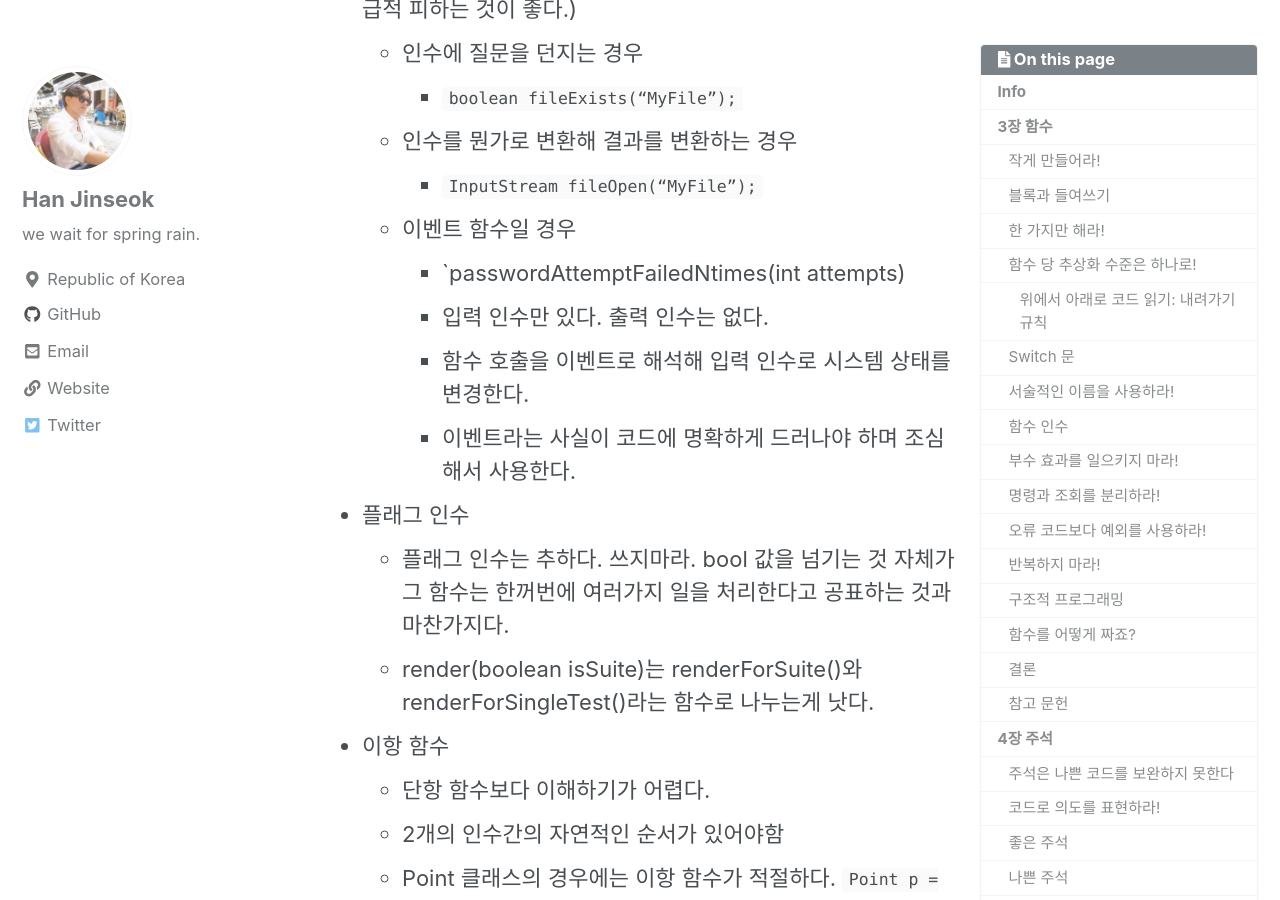
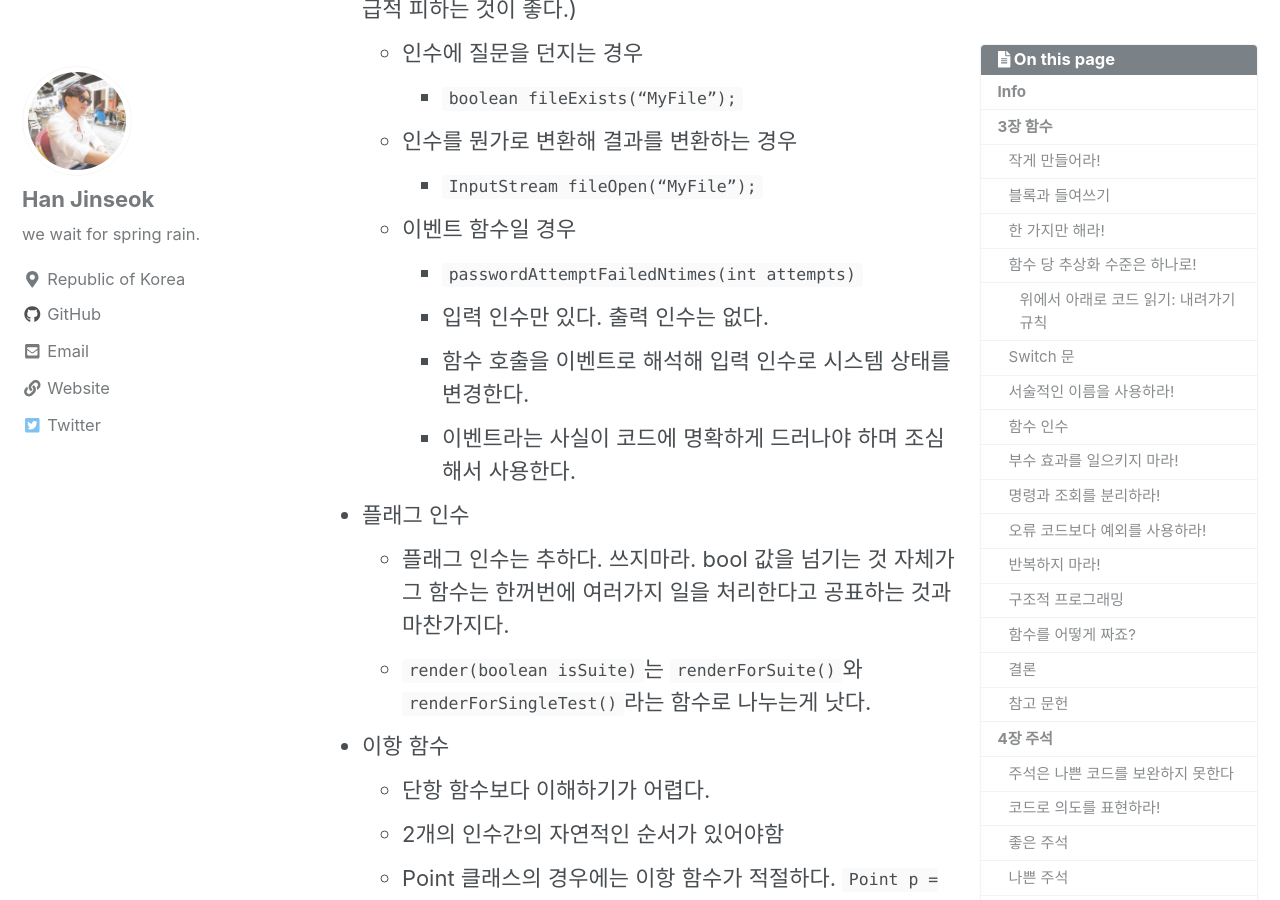
Before and after one commit to moregorenine/moregorenine.github.io, a Jekyll site: the page built from _posts/book/2019-03-01-clean-code-part3.md, in a window 1280 px wide and 900 px high, scrolled down 5367 px. Built offline with Jekyll 4.4.1, drawn with Linux system fonts in a browser that asks for light colours; nearby versions of some CDN libraries; comment, search, counter and statistics services are not loaded; a style sheet for code colours, icons or effects is not loaded.

```diff
--- a/_posts/book/2019-03-01-clean-code-part3.md
+++ b/_posts/book/2019-03-01-clean-code-part3.md
@@ -140,13 +140,13 @@ public class EmployeeFactoryImpl implements EmployeeFactory {
   - 인수를 뭔가로 변환해 결과를 변환하는 경우
     - `InputStream fileOpen(“MyFile”);`
   - 이벤트 함수일 경우
-    - `passwordAttemptFailedNtimes(int attempts)
+    - `passwordAttemptFailedNtimes(int attempts)`
     - 입력 인수만 있다. 출력 인수는 없다.
     - 함수 호출을 이벤트로 해석해 입력 인수로 시스템 상태를 변경한다.
     - 이벤트라는 사실이 코드에 명확하게 드러나야 하며 조심해서 사용한다.
 - 플래그 인수
   - 플래그 인수는 추하다. 쓰지마라. bool 값을 넘기는 것 자체가 그 함수는 한꺼번에 여러가지 일을 처리한다고 공표하는 것과 마찬가지다.
-  - render(boolean isSuite)는 renderForSuite()와 renderForSingleTest()라는 함수로 나누는게 낫다.
+  - `render(boolean isSuite)`는 `renderForSuite()`와 `renderForSingleTest()`라는 함수로 나누는게 낫다.
 - 이항 함수
   - 단항 함수보다 이해하기가 어렵다.
   - 2개의 인수간의 자연적인 순서가 있어야함
```
